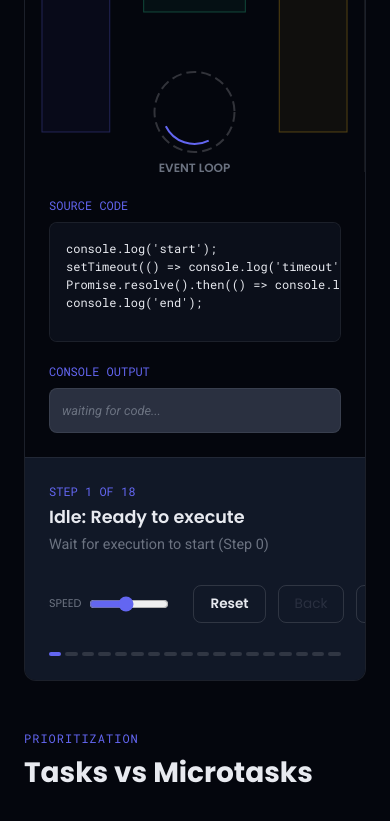
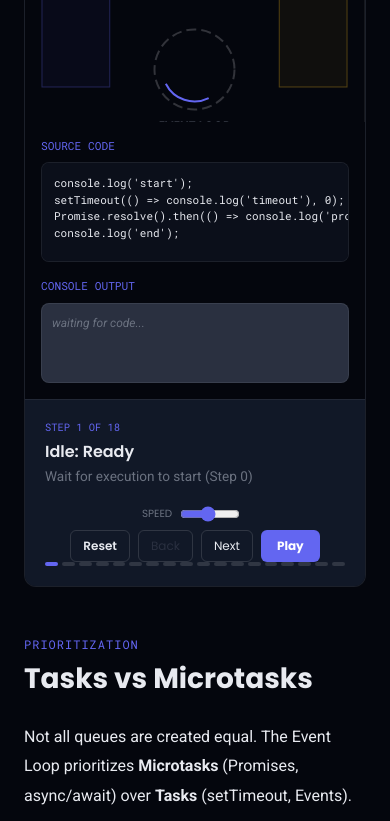
Before and after one commit to Princen08/nullptr, a React (Vite) app: page /blog/event-loop-explained in a window 390 px wide. Shown: the part 3340-4161 px from the top of the page. Built offline with nearby package versions, Linux system fonts and the light colour scheme.

Commit message:
Fix: Ensure EventLoop controls are visible and correctly stacked on mobile

```diff
--- a/src/animation/EventLoopSimulator.jsx
+++ b/src/animation/EventLoopSimulator.jsx
@@ -207,53 +207,69 @@ export default function EventLoopSimulator() {
 
       <div style={{
         display: 'grid',
-        gridTemplateColumns: 'repeat(auto-fit, minmax(300px, 1fr))',
-        minHeight: '500px'
+        gridTemplateColumns: 'repeat(auto-fit, minmax(280px, 1fr))',
+        minHeight: '400px'
       }}>
-        <div style={{ position: 'relative', background: T.bg, borderRight: `1px solid ${T.border}`, minHeight: '400px' }}>
+        <div style={{
+          position: 'relative',
+          background: T.bg,
+          borderRight: `1px solid ${T.border}`,
+          minHeight: '350px',
+          height: '40vh'
+        }}>
           <SimulatorCanvas currentContent={currentContent} flyingParts={flyingParts} flashText={flashText} />
         </div>
-        <div style={{ background: T.bg, padding: '24px', display: 'flex', flexDirection: 'column', gap: '20px' }}>
+        <div style={{
+          background: T.bg,
+          padding: '16px',
+          display: 'flex',
+          flexDirection: 'column',
+          gap: '16px',
+          maxHeight: '400px',
+          overflowY: 'auto'
+        }}>
           <div style={{ display: 'flex', flexDirection: 'column' }}>
-            <div style={{ fontSize: '0.75rem', fontFamily: 'Roboto Mono', color: T.accent, textTransform: 'uppercase', marginBottom: '8px' }}>Source Code</div>
-            <div style={{ background: T.surface, padding: '16px', borderRadius: '8px', border: `1px solid ${T.border}`, fontFamily: 'Roboto Mono', fontSize: '12px', color: T.text, whiteSpace: 'pre', overflowX: 'auto', minHeight: '120px' }}>{currentScenario.code}</div>
+            <div style={{ fontSize: '0.7rem', fontFamily: 'Roboto Mono', color: T.accent, textTransform: 'uppercase', marginBottom: '8px' }}>Source Code</div>
+            <div style={{ background: T.surface, padding: '12px', borderRadius: '8px', border: `1px solid ${T.border}`, fontFamily: 'Roboto Mono', fontSize: '11px', color: T.text, whiteSpace: 'pre', overflowX: 'auto', minHeight: '100px' }}>{currentScenario.code}</div>
           </div>
           <div style={{ display: 'flex', flexDirection: 'column', flex: 1 }}>
-            <div style={{ fontSize: '0.75rem', fontFamily: 'Roboto Mono', color: T.accent, textTransform: 'uppercase', marginBottom: '8px' }}>Console Output</div>
-            <div style={{ background: T.faint, borderRadius: '8px', border: `1px solid ${T.border}`, padding: '12px', flex: 1, overflowY: 'auto' }}>
-              {logs.map((log, i) => (<div key={i} style={{ color: log.color, fontFamily: 'Roboto Mono', fontSize: '0.85rem', marginBottom: '4px' }}>&gt; {log.text}</div>))}
-              {logs.length === 0 && <div style={{ color: T.muted, fontSize: '0.8rem', fontStyle: 'italic' }}>waiting for code...</div>}
+            <div style={{ fontSize: '0.7rem', fontFamily: 'Roboto Mono', color: T.accent, textTransform: 'uppercase', marginBottom: '8px' }}>Console Output</div>
+            <div style={{ background: T.faint, borderRadius: '8px', border: `1px solid ${T.border}`, padding: '10px', flex: 1, overflowY: 'auto', minHeight: '80px' }}>
+              {logs.map((log, i) => (<div key={i} style={{ color: log.color, fontFamily: 'Roboto Mono', fontSize: '0.8rem', marginBottom: '4px' }}>&gt; {log.text}</div>))}
+              {logs.length === 0 && <div style={{ color: T.muted, fontSize: '0.75rem', fontStyle: 'italic' }}>waiting for code...</div>}
             </div>
           </div>
         </div>
       </div>
 
-      <div style={{ padding: '24px', background: T.surfaceHigh, borderTop: `1px solid ${T.border}` }}>
-        <div style={{ display: 'flex', alignItems: 'center', justifyContent: 'space-between', marginBottom: '20px', flexWrap: 'wrap', gap: '20px' }}>
-          <div style={{ flex: 1, minWidth: '300px' }}>
-            <div style={{ fontSize: '0.75rem', fontFamily: 'Roboto Mono', color: T.accent, textTransform: 'uppercase', marginBottom: '4px' }}>
+      <div style={{ padding: '20px', background: T.surfaceHigh, borderTop: `1px solid ${T.border}` }}>
+        <div style={{ display: 'flex', flexDirection: 'column', gap: '20px' }}>
+          <div>
+            <div style={{ fontSize: '0.65rem', fontFamily: 'Roboto Mono', color: T.accent, textTransform: 'uppercase', marginBottom: '4px' }}>
               Step {tickIdx + 2} of {currentScenario.ticks.length + 1}
             </div>
-            <div style={{ fontSize: '1.1rem', fontFamily: 'Poppins', fontWeight: 600, color: T.text }}>
-              {tickIdx === -1 ? "Idle: Ready to execute" : (currentTick.label || "Processing")}
+            <div style={{ fontSize: '1rem', fontFamily: 'Poppins', fontWeight: 600, color: T.text }}>
+              {tickIdx === -1 ? "Idle: Ready" : (currentTick.label || "Processing")}
             </div>
-            <div style={{ fontSize: '0.9rem', color: T.muted, marginTop: '4px' }}>
+            <div style={{ fontSize: '0.85rem', color: T.muted, marginTop: '2px' }}>
               {currentTick.desc}
             </div>
           </div>
 
-          <div style={{ display: 'flex', gap: '12px', alignItems: 'center' }}>
-            <div style={{ display: 'flex', alignItems: 'center', gap: '8px', marginRight: '12px' }}>
-               <span style={{ fontSize: '0.7rem', color: T.muted, fontFamily: 'Poppins' }}>SPEED</span>
-               <input type="range" min="1" max="10" value={speed} onChange={e => setSpeed(parseInt(e.target.value))} style={{ width: '80px', accentColor: T.accent }} />
+          <div style={{ display: 'flex', gap: '8px', flexWrap: 'wrap', alignItems: 'center', justifyContent: 'center' }}>
+            <div style={{ display: 'flex', alignItems: 'center', gap: '8px', marginRight: '8px' }}>
+               <span style={{ fontSize: '0.65rem', color: T.muted, fontFamily: 'Poppins' }}>SPEED</span>
+               <input type="range" min="1" max="10" value={speed} onChange={e => setSpeed(parseInt(e.target.value))} style={{ width: '60px', accentColor: T.accent }} />
             </div>
 
-            <button onClick={() => resetSimulator()} style={{ padding: '8px 16px', background: 'transparent', color: T.text, border: `1px solid ${T.borderMid}`, borderRadius: '8px', fontSize: '0.85rem', fontWeight: 600 }}>Reset</button>
-            <button onClick={() => runTick(-1)} disabled={tickIdx === -1} style={{ padding: '8px 16px', background: 'transparent', color: tickIdx === -1 ? T.faint : T.text, border: `1px solid ${T.borderMid}`, borderRadius: '8px', fontSize: '0.85rem' }}>Back</button>
-            <button onClick={() => runTick(1)} disabled={tickIdx >= currentScenario.ticks.length - 1} style={{ padding: '8px 16px', background: 'transparent', color: tickIdx >= currentScenario.ticks.length - 1 ? T.faint : T.text, border: `1px solid ${T.borderMid}`, borderRadius: '8px', fontSize: '0.85rem' }}>Next</button>
-            <button onClick={() => { if (tickIdx >= currentScenario.ticks.length - 1) resetSimulator(); setIsPlaying(!isPlaying); }} style={{ padding: '8px 20px', background: isPlaying ? T.surface : T.accent, color: isPlaying ? T.text : '#fff', border: isPlaying ? `1px solid ${T.borderMid}` : 'none', borderRadius: '8px', fontSize: '0.85rem', fontWeight: 700, boxShadow: isPlaying ? 'none' : `0 4px 12px rgba(99,102,241,0.2)` }}>
-              {isPlaying ? 'Pause' : 'Auto Play'}
-            </button>
+            <div style={{ display: 'flex', gap: '8px', flexWrap: 'wrap', justifyContent: 'center' }}>
+              <button onClick={() => resetSimulator()} style={{ padding: '6px 12px', background: 'transparent', color: T.text, border: `1px solid ${T.borderMid}`, borderRadius: '6px', fontSize: '0.75rem', fontWeight: 600 }}>Reset</button>
+              <button onClick={() => runTick(-1)} disabled={tickIdx === -1} style={{ padding: '6px 12px', background: 'transparent', color: tickIdx === -1 ? T.faint : T.text, border: `1px solid ${T.borderMid}`, borderRadius: '6px', fontSize: '0.75rem' }}>Back</button>
+              <button onClick={() => runTick(1)} disabled={tickIdx >= currentScenario.ticks.length - 1} style={{ padding: '6px 12px', background: 'transparent', color: tickIdx >= currentScenario.ticks.length - 1 ? T.faint : T.text, border: `1px solid ${T.borderMid}`, borderRadius: '6px', fontSize: '0.75rem' }}>Next</button>
+              <button onClick={() => { if (tickIdx >= currentScenario.ticks.length - 1) resetSimulator(); setIsPlaying(!isPlaying); }} style={{ padding: '6px 16px', background: isPlaying ? T.surface : T.accent, color: isPlaying ? T.text : '#fff', border: isPlaying ? `1px solid ${T.borderMid}` : 'none', borderRadius: '6px', fontSize: '0.75rem', fontWeight: 700 }}>
+                {isPlaying ? 'Pause' : 'Play'}
+              </button>
+            </div>
           </div>
         </div>
 
```
